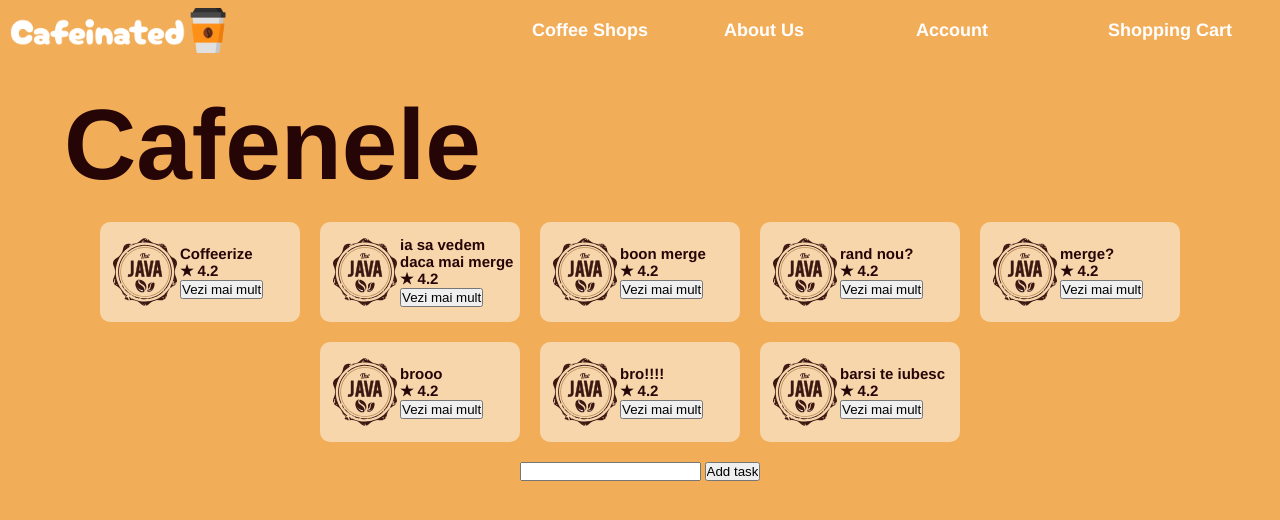
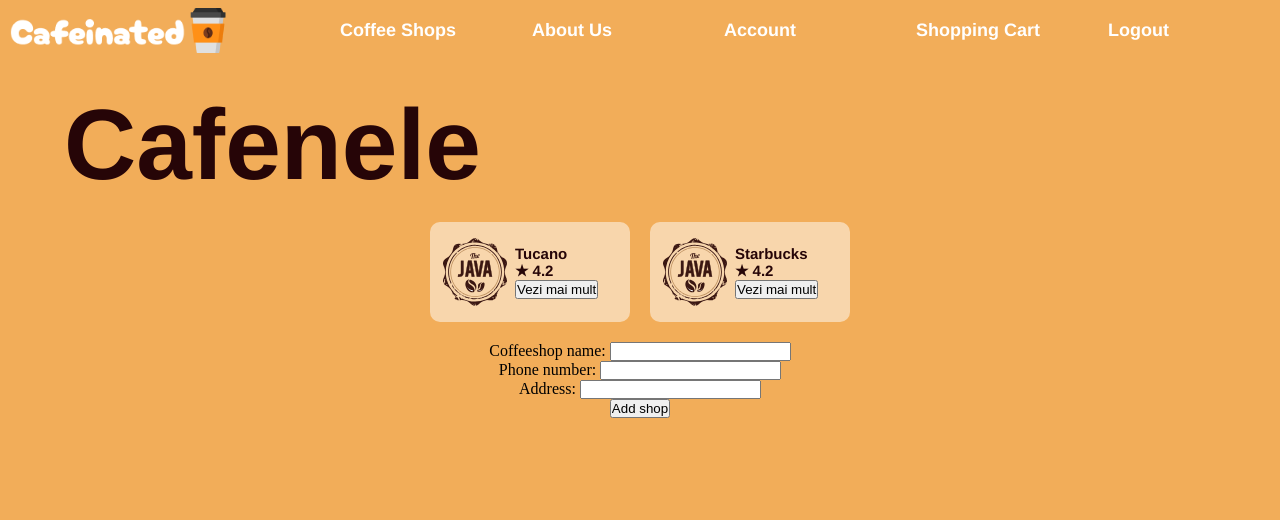
Before and after one commit to calacc/cafeinated, a Flask app: page /coffeeshops in a window 1280 px wide. Shown: the top 520 px of the page. Run offline with Flask 3, Linux system fonts and the light colour scheme; the visitor is signed in with stand-in values (Sample User, id 1); data comes from the database, SQL or seed files in the repository.

Commit message:
added more fields to the coffeeshops database

```diff
--- a/app.py
+++ b/app.py
@@ -75,16 +75,17 @@ def logout():
         session.pop('user')
         return redirect('/')
 
-app.config['SQLALCHEMY_DATABASE_URI'] = 'sqlite:///test.db'
+app.config['SQLALCHEMY_DATABASE_URI'] = 'sqlite:///shops.db'
 db = SQLAlchemy(app)
 
-class Todo(db.Model):
-    id = db.Column(db.Integer, primary_key=True)
-    content = db.Column(db.String(200), nullable=False)
+class Shop(db.Model):
+    name = db.Column(db.String(50), primary_key=True)
     date_created = db.Column(db.DateTime, default=datetime.utcnow)
+    phone_number = db.Column(db.String(10))
+    address = db.Column(db.String(10))
 
     def __repr__(self):
-        return '<Task %r>' % self.id
+        return '<Shop %r>' % self.name
 
 @app.route('/')
 def home():
@@ -114,47 +115,52 @@ def shopping_cart():
 @app.route('/coffeeshops', methods=['POST', 'GET'])
 def index():
     if request.method == 'POST':
-        task_content = request.form['content']
-        new_task = Todo(content=task_content)
+        name = request.form['name']
+        phone_number = request.form['phone_number']
+        address = request.form['address']
+
+        new_shop = Shop(name=name, phone_number=phone_number, address=address)
 
         try:
-            db.session.add(new_task)
+            db.session.add(new_shop)
             db.session.commit()
             return redirect('/coffeeshops')
         except:
-            return 'there was an issue adding your task'
+            return 'there was an issue adding your shop'
     else:
-        tasks = Todo.query.order_by(Todo.date_created).all()
+        shops = Shop.query.order_by(Shop.date_created).all()
         if 'user' in session:
-            return render_template('customer/shops.html', tasks=tasks)
+            return render_template('customer/shops.html', shops=shops)
         else:
-            return render_template('not-logged-in/shops.html', tasks=tasks)
+            return render_template('not-logged-in/shops.html', shops=shops)
 
-@app.route('/delete/<int:id>')
-def delete(id):
-    task_to_delete = Todo.query.get_or_404(id)
+@app.route('/delete/<string:name>')
+def delete(name):
+    shop_to_delete = Shop.query.get_or_404(name)
 
     try:
-        db.session.delete(task_to_delete)
+        db.session.delete(shop_to_delete)
         db.session.commit()
         return redirect('/coffeeshops')
     except:
-        return 'There was a problem deleting that task'
+        return 'There was a problem deleting that shop'
 
-@app.route('/update/<int:id>', methods=['GET', 'POST'])
-def update(id):
-    task_to_update = Todo.query.get_or_404(id)
+@app.route('/update/<string:name>', methods=['GET', 'POST'])
+def update(name):
+    shop_to_update = Shop.query.get_or_404(name)
 
     if request.method == 'POST':
-        task_to_update.content=request.form['content']
+        shop_to_update.name=request.form['name']
+        shop_to_update.phone_number=request.form['phone_number']
+        shop_to_update.address=request.form['address']
 
         try:
             db.session.commit()
             return redirect('/coffeeshops')
         except:
-            return 'There was an issue updating your task'
+            return 'There was an issue updating your shop'
     else:
-        return render_template('customer/update.html', task=task_to_update)
+        return render_template('customer/update.html', shop=shop_to_update)
 
 
 if __name__ == "__main__":
--- a/static/css/style.css
+++ b/static/css/style.css
@@ -54,29 +54,29 @@ body{
 /*End of Navigation Bar*/
 
 /*Coffee Shops box*/
-#div_tasks{
+#div_shops{
   display: flex;
   justify-content: center;
   align-items: center;
   padding: 10px;
 }
 
-#tasks {
+#shops {
   font-family: Arial, Helvetica, sans-serif;
   border-collapse: collapse;
   width: 500px;
 }
 
-#tasks td, #tasks th {
+#shops td, #shops th {
   border: 1px solid #ddd;
   padding: 8px;
 }
 
-#tasks tr:nth-child(even){background-color: red;}
+#shops tr:nth-child(even){background-color: red;}
 
-#tasks tr:hover {background-color: red;}
+#shops tr:hover {background-color: red;}
 
-#tasks th {
+#shops th {
   padding-top: 12px;
   padding-bottom: 12px;
   text-align: left;
--- a/templates/customer/base.html
+++ b/templates/customer/base.html
@@ -17,6 +17,7 @@
             <li><a href="/about-us">About Us</a></li>
             <li><a href="/my-account">Account</a></li>
             <li><a href="/shopping-cart">Shopping Cart</a></li>
+            <li><a href='/logout'>Logout</a></li>
         </ul>
         </div>
     </header>
--- a/templates/customer/shops.html
+++ b/templates/customer/shops.html
@@ -8,34 +8,34 @@
 
 <div class="content">
 
-    {% if tasks|length < 1 %}
+    {% if shops|length < 1 %}
     <h4>There are no shops:( Create one below!</h4>
     {% else %}
     <div class="label"><div class="text-wrapper">Cafenele</div></div>
     <div class="shops-flex-container">
-        {% for task in tasks %}
+        {% for shop in shops %}
             <div class="shops-child">
-                <img class="coffee-photo" src="{{ url_for('static', filename='img/coffee_shop.svg') }}"/>
+                <img class="coffee-photo" src="{{ url_for('static', filename='img/coffee_shop.svg') }}" style="margin-right:5px">
                 <div class="text-wrapper">
-                    <p>{{ task.content }}</p>
+                    <p>{{ shop.name }}</p>
                     <span>&#9733; 4.2</span>
-                    <button data-modal-target="#modal-{{ task.id }}">Vezi mai mult</button>
-                    <div class="modal" id="modal-{{ task.id }}">
+                    <button data-modal-target="#modal-{{ shop.id }}">Vezi mai mult</button>
+                    <div class="modal" id="modal-{{ shop.id }}">
                         <div class="modal-header">
-                            <div class="modal-title">{{ task.content }}</div>
+                            <div class="modal-title">{{ shop.name }}</div>
                             <button data-close-button class="close-button">&times;</button>
                         </div>
                         <div class="modal-body">
-                            {{ task.date_created.date() }} <br><br>
-                            Lorem ipsum dolor sit amet consectetur adipisicing elit. Rem quidem nesciunt ab laboriosam. Molestiae nemo natus saepe quasi, fugit similique modi dolores. Quasi eligendi dignissimos hic recusandae ratione nihil numquam magnam adipisci error beatae excepturi soluta perferendis illo sapiente consectetur quae, modi ut, saepe, placeat laboriosam? Neque debitis provident rerum eius quas cupiditate, perferendis labore sequi nihil maxime eum sunt. Suscipit facere natus, eius debitis rerum doloribus molestiae quae illum similique, ut velit distinctio obcaecati maiores nemo officia quibusdam. Laudantium itaque temporibus odio voluptatem fuga sequi. Id fuga eius, ut sequi similique minima laboriosam eaque ad modi temporibus quaerat neque vero vel veniam fugit voluptate quasi culpa, illum, optio saepe omnis tenetur quidem porro. Temporibus adipisci, minima quidem, reprehenderit, similique illo commodi nulla esse accusamus amet dolore placeat soluta sed. Ea modi distinctio repellendus eos quo tempore et excepturi debitis ut ullam eius tempora voluptatum, obcaecati recusandae quisquam repellat cum fugiat quae? Corporis vel explicabo animi ducimus beatae! Consequuntur veritatis error, dolore magnam voluptatum illum quod, velit necessitatibus, ab aperiam similique quae. <br><br>
+                            Phone number: {{ shop.phone_number }} <br><br>
+                            Address: {{ shop.address }} <br><br>
                             Esse dicta, nobis aperiam nesciunt maxime officia ut sed harum distinctio architecto expedita itaque atque eveniet quia quasi corrupti dolore libero ad sit vel. Similique impedit reiciendis delectus assumenda odit nisi, quia laboriosam, blanditiis dolorum totam a, voluptas atque facere sed! Debitis aperiam alias quidem saepe aut, obcaecati, dolores atque iusto iste similique fugit a ab incidunt numquam nemo voluptas, recusandae ea! Corrupti, sunt. Nostrum exercitationem labore delectus autem tempore culpa nisi quas omnis ut quis. Autem cupiditate eaque deleniti quae incidunt reprehenderit ex, aliquid nam aperiam vero, rerum laborum perspiciatis natus. Eveniet est cum in delectus atque autem sit quisquam tenetur incidunt? Ipsum distinctio deserunt repellendus cum vitae? Repellendus, accusantium laudantium. Recusandae, assumenda. Possimus ipsa ad, distinctio doloribus quia necessitatibus quae. Aut praesentium earum natus consequatur atque cumque? <br><br>
                             Asperiores, nulla voluptates sapiente nemo sequi enim beatae hic velit totam vel. Non cumque voluptate quae a consequuntur hic id blanditiis optio mollitia? Magni commodi hic illo aliquid unde facere impedit reiciendis odit corrupti voluptate ea repellendus eaque aspernatur, itaque animi rerum iste quidem. Sint dolorum, velit soluta impedit ipsam iste error mollitia doloremque minus nulla nemo facilis, nostrum aliquid quam rem. Dolorum aperiam architecto praesentium, est assumenda sed in nihil nobis rem culpa officia iste fugiat. Totam, harum quidem atque laborum earum alias voluptatem fuga praesentium accusamus voluptas eos sed, mollitia ut dignissimos quos. Quos dolor, delectus vitae, nam quidem earum at est magni sapiente error neque, sequi et accusamus. Perferendis, odio ea dolore soluta fuga rem sed qui dolorum quas corrupti, quam obcaecati. Blanditiis earum voluptate ea asperiores commodi perferendis praesentium natus ullam dolores illum. Pariatur dolor nihil quaerat voluptatem dolores natus voluptas sed, rem repellendus quos ducimus.
-                            <p>{{ task.date_created.date() }}</p>
+                            <!-- <br>
                             <td>
-                                <a href="/delete/{{task.id}}">Delete</a>
+                                <a href="/delete/{{shop.name}}">Delete</a>
                                 <br>
-                                <a href="/update/{{task.id}}">Update</a>
-                            </td>
+                                <a href="/update/{{shop.name}}">Update</a>
+                            </td>    -->
                         </div>
                     </div>
                     <div id="overlay"></div>
@@ -46,8 +46,10 @@
     {% endif %}
 
     <form action="/coffeeshops" method="POST" style="text-align: center;">
-        <input type="text" name="content" id="content">
-        <input type="submit" value="Add task">
+        Coffeeshop name: <input type="text" name="name" id="name"><br>
+        Phone number: <input type="text" name="phone_number" id="phone_number"><br>
+        Address: <input type="text" name="address" id="address"><br>
+        <input type="submit" value="Add shop">
     </form>
 
 </div>
--- a/templates/customer/update.html
+++ b/templates/customer/update.html
@@ -9,9 +9,9 @@
 <div class="content">
     <h1 style="text-align: center">update task</h1>
 
-    <form action="/update/{{task.id}}" method="POST">
-        <input type="text" name="content" id="content" value="{{task.content}}">
-        <input type="submit" value="Add task">
+    <form action="/update/{{shop.name}}" method="POST">
+        <input type="text" name="content" id="content" value="{{shop.content}}">
+        <input type="submit" value="Add shop">
     </form>
 
 </div>
--- a/templates/not-logged-in/home.html
+++ b/templates/not-logged-in/home.html
@@ -9,7 +9,7 @@
     <img src="{{ url_for('static', filename='img/coffee_center.svg') }}"/>
     <div class="group">
         <p class="main-text">
-            <span class="text-wrapper">miau<br />Cum ar fi să o primești<br /></span>
+            <span class="text-wrapper">Ți-e poftă de cafea?<br />Cum ar fi să o primești<br /></span>
             <span class="span">gratis?</span>
         </p>
         <p class="account-text">
```
Also changed, not shown: templates/customer/home.html (+3 -5 lines), templates/customer/index.html (+12 -12 lines), templates/not-logged-in/shops.html (+14 -19 lines), instance/shops.db (added), instance/test.db (deleted).
